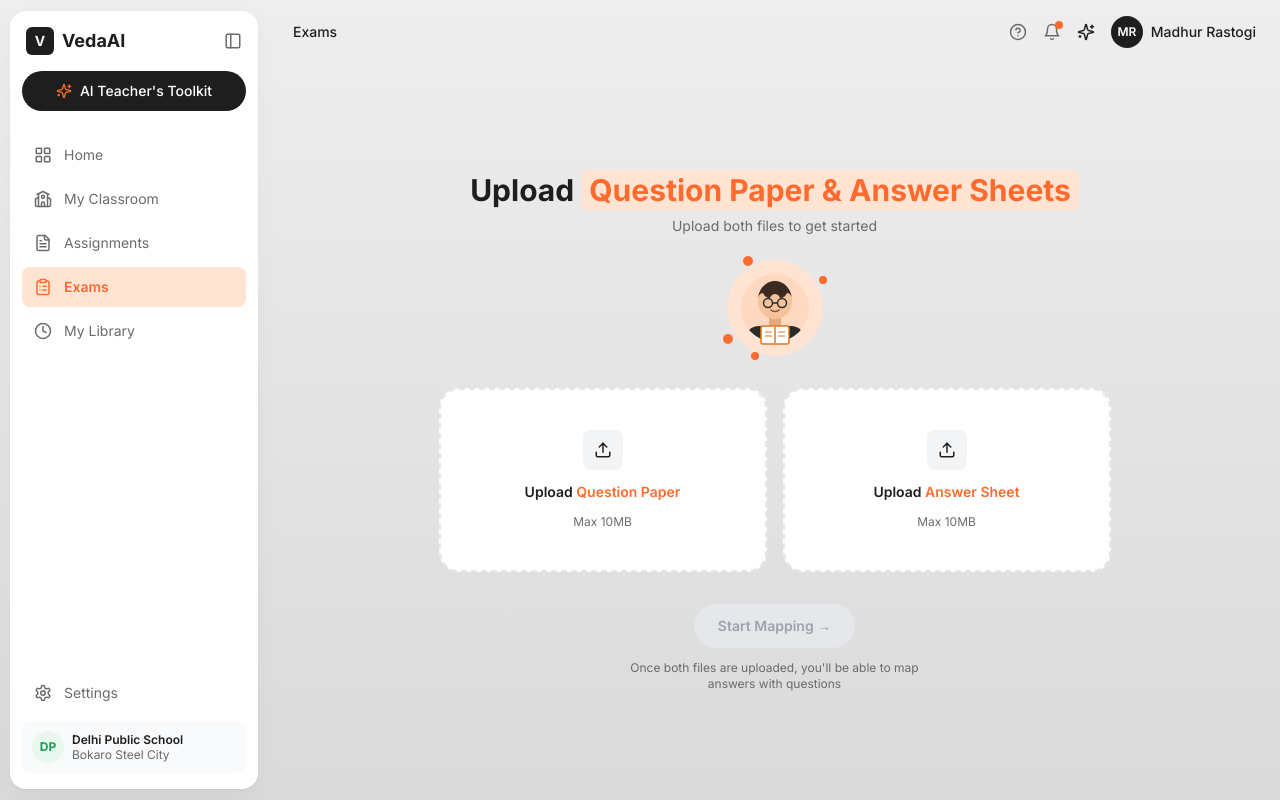
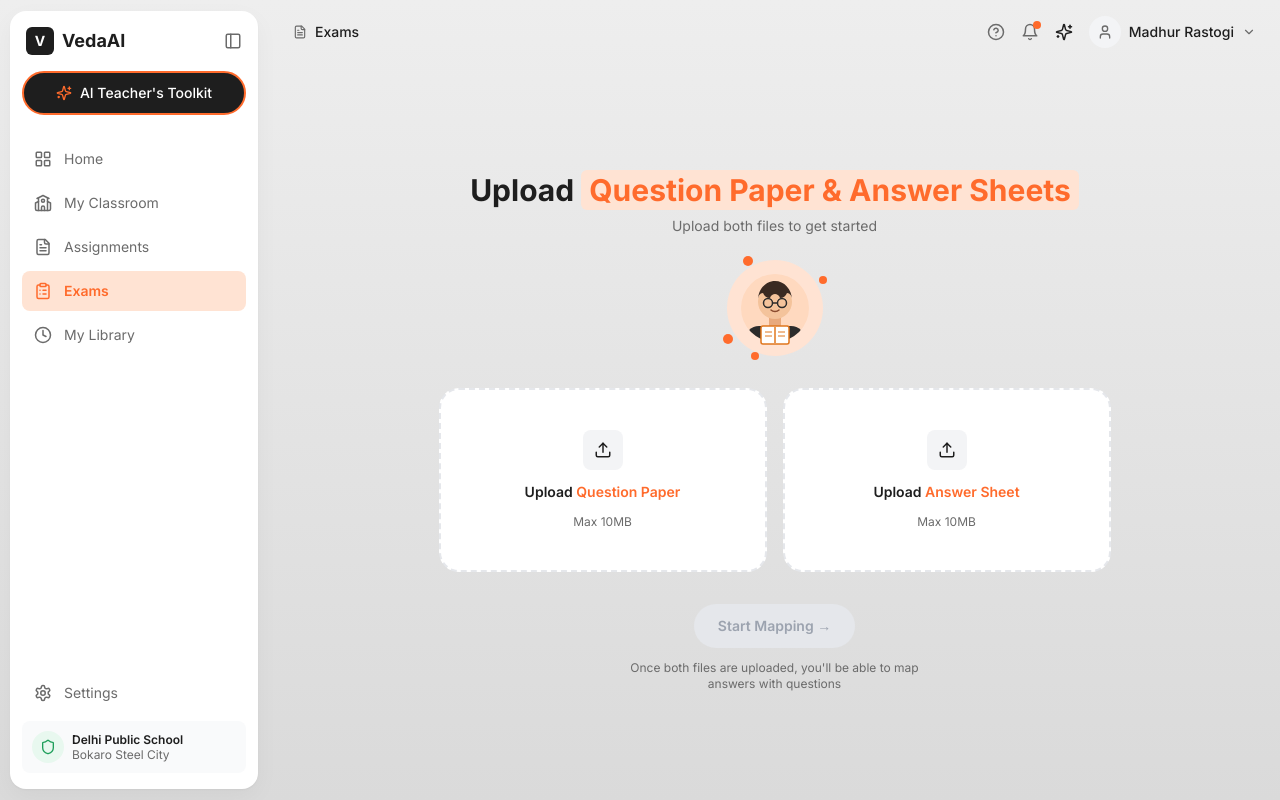
Before and after one commit to Abhishek180-Kumar/VedaAi, a Next.js app in the folder apps/web/: page / in a window 1280 px wide. Built offline with nearby package versions, Linux system fonts and the light colour scheme.

Commit message:
Match header icons, sidebar button border, and question numbering to Figma

```diff
--- a/apps/web/components/Headers.tsx
+++ b/apps/web/components/Headers.tsx
@@ -1,6 +1,6 @@
 "use client";
 
-import { ArrowLeft, Bell, Sparkles, HelpCircle, Menu } from "lucide-react";
+import { ArrowLeft, Bell, Sparkles, HelpCircle, Menu, FileText, User, ChevronDown } from "lucide-react";
 
 export function TopHeader({
   breadcrumb = "Exams",
@@ -13,16 +13,17 @@ export function TopHeader({
 }) {
   return (
     <header className="hidden md:flex items-center justify-between px-6 py-4">
-      <div className="flex items-center gap-3 text-sm text-veda-sub">
+      <div className="flex items-center gap-2 text-sm text-veda-sub">
         {showBack && (
           <button
             aria-label="Go back"
             onClick={onBack}
-            className="text-veda-ink hover:opacity-70 transition-opacity"
+            className="text-veda-ink hover:opacity-70 transition-opacity mr-1"
           >
             <ArrowLeft size={18} />
           </button>
         )}
+        <FileText size={14} className="text-veda-sub" />
         <span className="text-veda-ink font-medium">{breadcrumb}</span>
       </div>
       <div className="flex items-center gap-4">
@@ -34,12 +35,13 @@ export function TopHeader({
           <span className="absolute -top-0.5 -right-0.5 w-2 h-2 rounded-full bg-veda-orange" />
         </button>
         <Sparkles size={18} className="text-veda-ink" />
-        <div className="flex items-center gap-2">
-          <span className="grid place-items-center w-8 h-8 rounded-full bg-veda-ink text-white text-xs font-semibold">
-            MR
+        <button className="flex items-center gap-2">
+          <span className="grid place-items-center w-8 h-8 rounded-full bg-gray-100 text-veda-sub">
+            <User size={16} />
           </span>
           <span className="text-sm font-medium">Madhur Rastogi</span>
-        </div>
+          <ChevronDown size={14} className="text-veda-sub" />
+        </button>
       </div>
     </header>
   );
@@ -69,8 +71,8 @@ export function MobileHeader({
           <Bell size={18} />
           <span className="absolute -top-0.5 -right-0.5 w-2 h-2 rounded-full bg-veda-orange" />
         </button>
-        <span className="grid place-items-center w-7 h-7 rounded-full bg-veda-ink text-white text-[10px] font-semibold">
-          MR
+        <span className="grid place-items-center w-7 h-7 rounded-full bg-gray-100 text-veda-sub">
+          <User size={14} />
         </span>
         <button aria-label="Menu" onClick={onMenuClick} className="text-veda-ink">
           <Menu size={20} />
--- a/apps/web/components/QuestionList.tsx
+++ b/apps/web/components/QuestionList.tsx
@@ -58,7 +58,7 @@ export default function QuestionList({
               onClick={() => onSelect(q.id)}
             >
               <div className="flex items-start gap-3">
-                <span className="grid place-items-center w-6 h-6 rounded-full bg-gray-800 text-white text-[11px] font-semibold shrink-0 mt-0.5">
+                <span className="text-sm font-bold text-veda-ink shrink-0 mt-0.5 w-4 text-center">
                   {idx + 1}
                 </span>
                 <div className="flex-1 min-w-0">
--- a/apps/web/components/Sidebar.tsx
+++ b/apps/web/components/Sidebar.tsx
@@ -8,7 +8,8 @@ import {
   Clock,
   Settings,
   Sparkles,
-  PanelLeft
+  PanelLeft,
+  Shield
 } from "lucide-react";
 import { useState } from "react";
 
@@ -70,7 +71,7 @@ export default function Sidebar({ activeLabel, onNavigate }: SidebarProps) {
       )}
 
       <div className="px-3">
-        <button className="w-full flex items-center gap-2 justify-center bg-veda-ink text-white rounded-full py-2.5 text-sm font-medium">
+        <button className="w-full flex items-center gap-2 justify-center bg-veda-ink text-white border-2 border-veda-orange rounded-full py-2.5 text-sm font-medium">
           <Sparkles size={16} className="text-veda-orange" />
           {expanded && "AI Teacher's Toolkit"}
         </button>
@@ -104,8 +105,8 @@ export default function Sidebar({ activeLabel, onNavigate }: SidebarProps) {
         </button>
         {expanded && (
           <div className="flex items-center gap-2 bg-gray-50 rounded-lg p-2.5">
-            <span className="grid place-items-center w-8 h-8 rounded-full bg-veda-greenSoft text-veda-green text-xs font-bold">
-              DP
+            <span className="grid place-items-center w-8 h-8 rounded-full bg-veda-greenSoft text-veda-green">
+              <Shield size={16} />
             </span>
             <div className="text-xs leading-tight">
               <div className="font-semibold">Delhi Public School</div>
```
